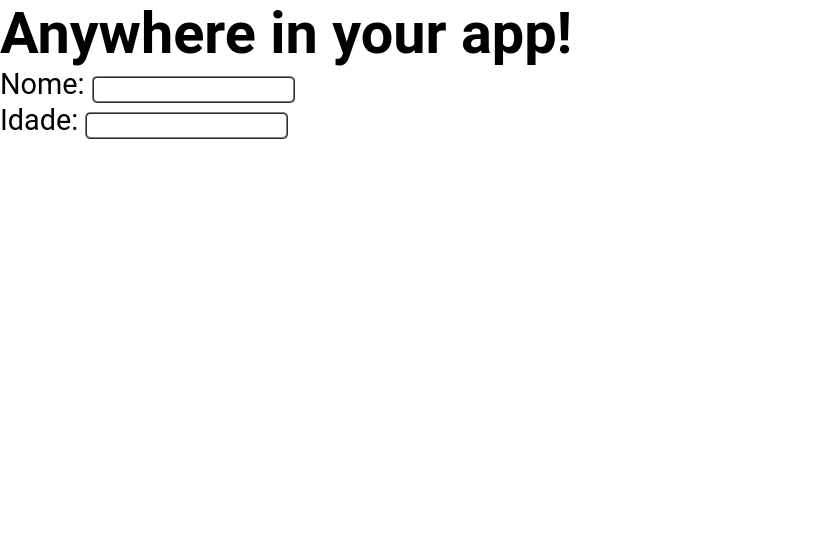
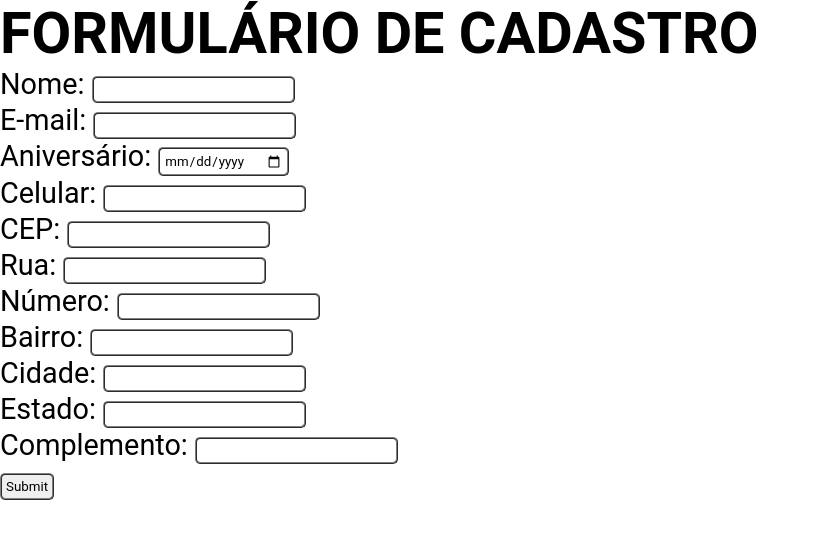
Before and after one commit to TruderiaAraras/Truderia-2.0-User, a React (Create React App) app: page /Cadastro in a window 1280 px wide. Shown: the top 538 px of the page, without its empty margins (0-820 px from the left). Built offline with nearby package versions, Linux system fonts and the light colour scheme.

Commit message:
Formik ainda não consigo enviar o formulario

```diff
--- a/package.json
+++ b/package.json
@@ -23,7 +23,8 @@
     "reduxsauce": "^1.2.1",
     "styled-components": "^5.3.3",
     "web-vitals": "^2.1.2",
-    "yup": "^0.32.11"
+    "yup": "^0.32.11",
+    "yup-locale-pt": "^0.0.9"
   },
   "scripts": {
     "start": "react-scripts start",
--- a/src/pages/cadastro/index.tsx
+++ b/src/pages/cadastro/index.tsx
@@ -1,31 +1,108 @@
 import React from "react";
-import { Formik, Form, Field } from "formik";
+import * as yup from "yup";
+import { pt } from "yup-locale-pt";
+import { Formik, Form, Field, ErrorMessage } from "formik";
+import { Container } from "./style";
 
 export const Cadastro: React.FC = () => {
+  const sleep = (ms) => new Promise((r) => setTimeout(r, ms));
+
+  async function handleSubmit(values: any) {
+    console.log('teste')
+    await sleep(500);
+    alert(JSON.stringify(values, null, 2));
+  }
+
+  yup.setLocale(pt)
+  const validation = yup.object().shape({
+    nome: yup.string().required(),
+    email: yup.string().email().required(),
+    aniversario: yup.date().required(),
+    celular: yup.string().required(),
+    cep: yup.string().min(8).max(8).required(),
+    rua: yup.string().required(),
+    numero: yup.string().required(),
+    endereco: yup.string().required(),
+    bairro: yup.string().required(),
+    cidade: yup.string().required(),
+    estado: yup.string().required(),
+    complemento: yup.string().notRequired()
+  });
+
   return (
-    <div>
-      <h1>Anywhere in your app!</h1>
+    <Container>
+      <h1>FORMULÁRIO DE CADASTRO</h1>
       <Formik
         initialValues={{
-          name: "",
-          age: ""
+          nome: "",
+          email: "",
+          aniversario: "",
+          celular: "",
+          cep: "",
+          rua: "",
+          numero: "",
+          bairro: "",
+          cidade: "",
+          estado: "",
+          complemento: ""
         }}
-        onSubmit={async (values) => {
-          await new Promise((r) => setTimeout(r, 500));
-          alert(JSON.stringify(values, null, 2));
-        }}
+        onSubmit={async (values) => await handleSubmit(values)}
+        validationSchema={validation}
       >
         <Form>
           <div>
-            <label htmlFor="name">Nome: </label>
-            <Field id="name" name="name" type="text" style={{ border: '2px ridge gray', borderRadius: '5px', padding: '4px' }} />
+            <label htmlFor="nome">Nome: </label>
+            <Field id="nome" name="nome" type="text" />
+            <ErrorMessage component="span" name="nome" />
           </div>
           <div>
-            <label htmlFor="age">Idade: </label>
-            <Field id="age" name="age" type="number" style={{ border: '2px ridge gray', borderRadius: '5px', padding: '4px' }} />
+            <label htmlFor="email">E-mail: </label>
+            <Field id="email" name="email" type="email" />
+            <ErrorMessage component="span" name="email" />
           </div>
+          <div>
+            <label htmlFor="aniversario">Aniversário: </label>
+            <Field id="aniversario" name="aniversario" type="date" />
+            <ErrorMessage component="span" name="aniversario" />
+          </div>
+          <div>
+            <label htmlFor="celular">Celular: </label>
+            <Field id="celular" name="celular" type="text" />
+            <ErrorMessage component="span" name="celular" />
+          </div>
+          <div>
+            <label htmlFor="cep">CEP: </label>
+            <Field id="cep" name="cep" type="text" />
+            <ErrorMessage component="span" name="cep" />
+          </div>
+          <div>
+            <label htmlFor="rua">Rua: </label>
+            <Field id="rua" name="rua" type="text" />
+            <ErrorMessage component="span" name="rua" />
+            <hr />
+            <label htmlFor="numero">Número: </label>
+            <Field id="numero" name="numero" type="text" />
+            <ErrorMessage component="span" name="numero" />
+            <hr />
+            <label htmlFor="bairro">Bairro: </label>
+            <Field id="bairro" name="bairro" type="text" />
+            <ErrorMessage  component="span" name="bairro" />
+            <hr />
+            <label htmlFor="cidade">Cidade: </label>
+            <Field id="cidade" name="cidade" type="text" />
+            <ErrorMessage component="span" name="cidade" />
+            <hr />
+            <label htmlFor="estado">Estado: </label>
+            <Field id="estado" name="estado" type="text" />
+            <ErrorMessage component="span" name="estado" />
+            <hr />
+            <label htmlFor="complemento">Complemento: </label>
+            <Field id="complemento" name="complemento" type="text" />
+            <ErrorMessage component="span" name="complemento" />
+          </div>
+          <input id="send" name="send" type="submit" />
         </Form>
       </Formik>
-    </div>
+    </Container>
   );
 };
--- a/src/pages/cadastro/style.ts
+++ b/src/pages/cadastro/style.ts
@@ -1,5 +1,9 @@
 import styled from 'styled-components';
 
-export const Page1Container = styled.div`
-
+export const Container = styled.div`
+  input {
+    border: 2px ridge gray;
+    border-radius: 5px;
+    padding: 4px;
+  }
 `;
```
